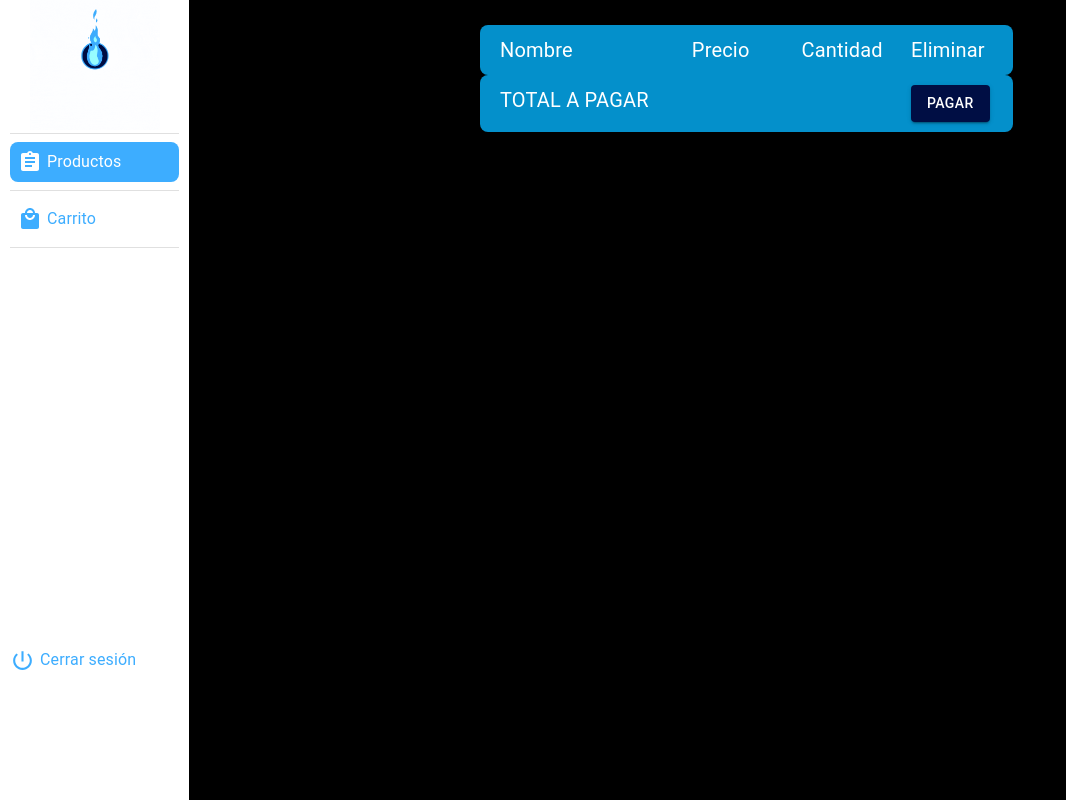
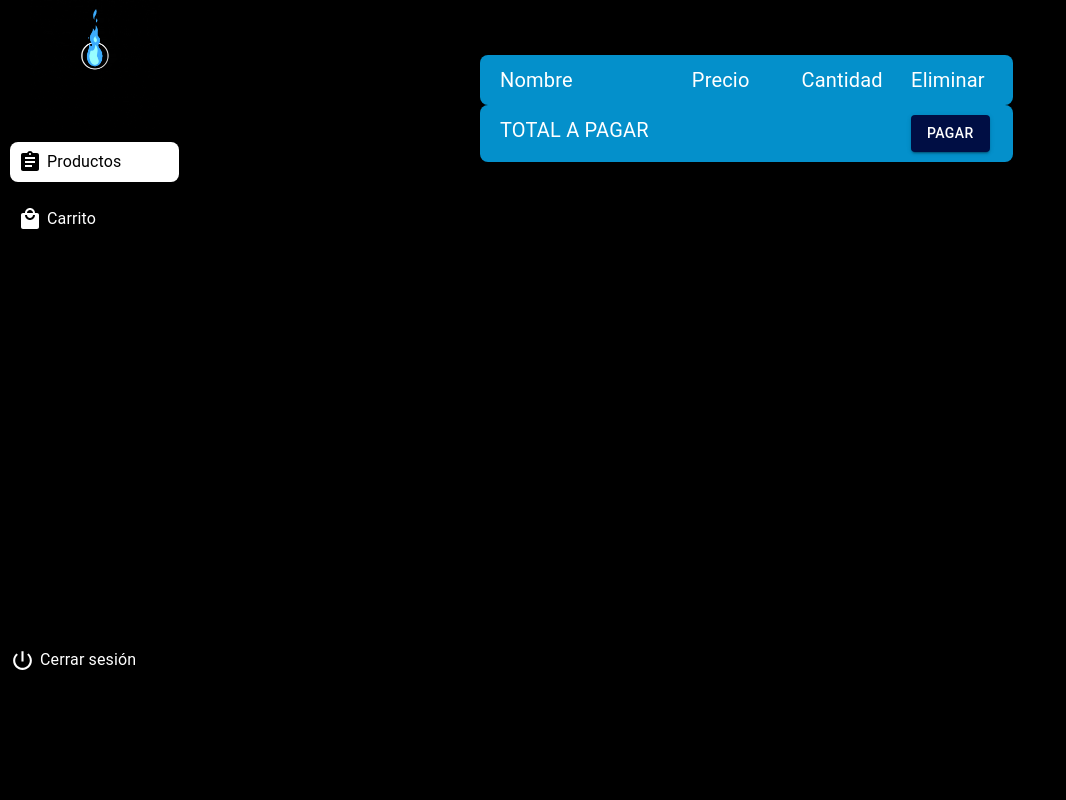
Before and after one commit to alfredoporto/karakura-comics, a React (Create React App) app: page /shopping in a window 1280 px wide. Shown: the whole page, without its empty margins (0-1066 px from the left). Built offline with nearby package versions, Linux system fonts and the light colour scheme.

Commit message:
style(Products):change color products

```diff
--- a/src/components/Cart/styles.js
+++ b/src/components/Cart/styles.js
@@ -6,7 +6,7 @@ export default makeStyles(() => ({
         justifyContent: 'space-between'
     },
     root:{
-        marginTop: '25px',
+        marginTop: '55px',
         color: 'white'
     },
     label: {
--- a/src/components/Sidebar/index.jsx
+++ b/src/components/Sidebar/index.jsx
@@ -10,22 +10,22 @@ import LocalMallIcon from '@material-ui/icons/LocalMall';
 export default function Sidebar() {
 
     return (
-        <Box sx={{ height: '100%', backgroundColor: 'white', padding: '0px 10px', mr: 3 }}>
+        <Box sx={{ height: '100%', backgroundColor: 'black', padding: '0px 10px', mr: 3 }}>
             <Box sx={{ display: 'flex', justifyContent: 'center', color: 'white' }}>
-            <Box><img width='130px' height='130px' src="./Images/Karakura-2.gif" /></Box>
+            <Box><img width='130px' height='130px' src="./Images/Karakura.gif" /></Box>
             </Box>
             <Divider />
-            <Box component={Link} to={'/products'} sx={{ backgroundColor: '#3DADFF',color:'white', borderRadius: '8px', display: 'flex', py: 1, px: 1, my: 1, textDecoration: 'none' }}>
-                <AssignmentIcon style={{ marginRight: '5px', color: 'white' }} />
+            <Box component={Link} to={'/products'} sx={{ backgroundColor: 'white',color:'black', borderRadius: '8px', display: 'flex', py: 1, px: 1, my: 1, textDecoration: 'none' }}>
+                <AssignmentIcon style={{ marginRight: '5px', color: 'black' }} />
                 <Typography>Productos</Typography>
             </Box>
             <Divider />
-            <Box component={Link} to={'/shopping'} sx={{ borderRadius: '8px', display: 'flex', color: '#3DADFF', py: 1, px: 1, my: 1, textDecoration: 'none' }}>
+            <Box component={Link} to={'/shopping'} sx={{ borderRadius: '8px', display: 'flex', color: 'white', py: 1, px: 1, my: 1, textDecoration: 'none' }}>
                 <LocalMallIcon style={{ marginRight: '5px' }} />
                 <Typography>Carrito</Typography>
             </Box>
             <Divider />
-            <Box component={Link} to={'/'} sx={{ display: 'flex', mt: '50vh', color: '#3DADFF', textDecoration: 'none' }}>
+            <Box component={Link} to={'/'} sx={{ display: 'flex', mt: '50vh', color: 'white', textDecoration: 'none' }}>
                 <PowerSettingsNewIcon style={{ marginRight: '5px', fontSize: '25px' }} />
                 <Typography sx={{ mt: 1 }}>Cerrar sesión</Typography>
             </Box>
```
